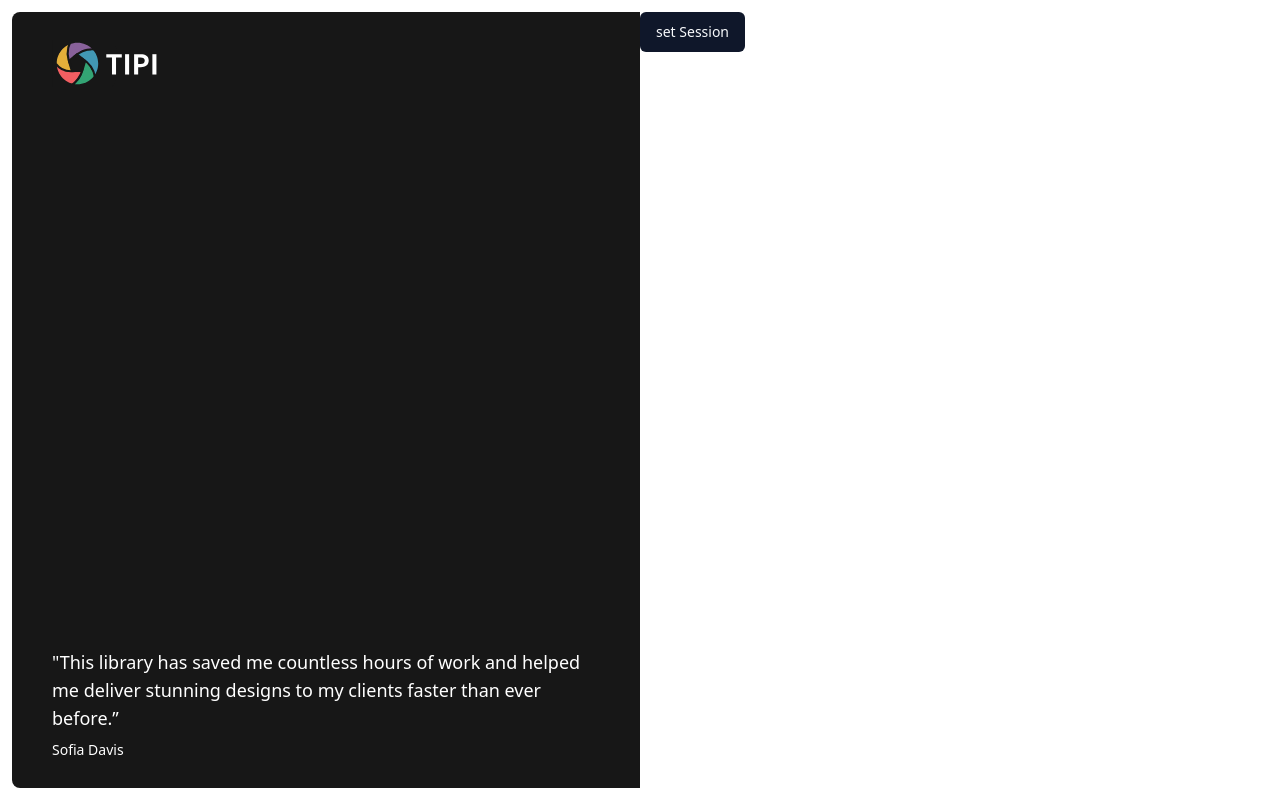
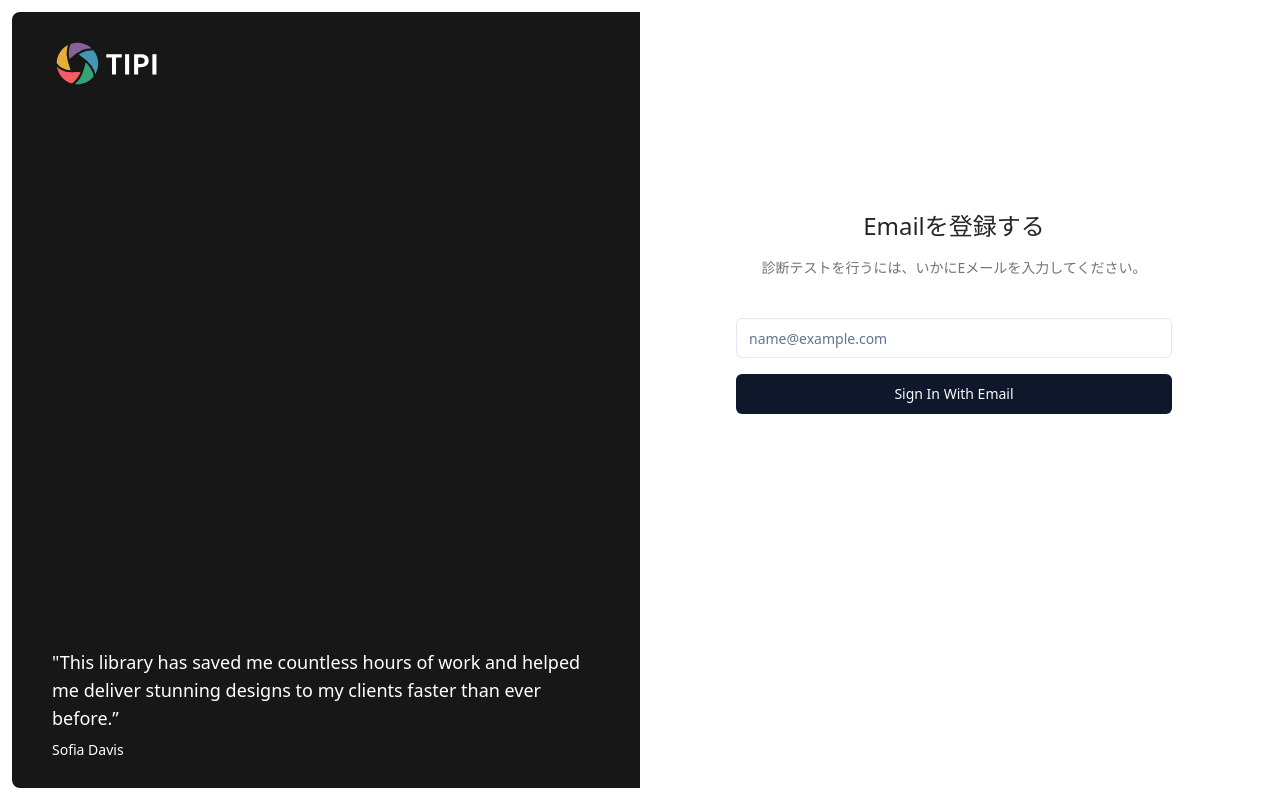
Before and after one commit to IkUmO1118/tipi-personality, a React (Vite) app: page /register in a window 1280 px wide. Built offline with nearby package versions, Linux system fonts and the light colour scheme.

Commit message:
Added Register form and logic

```diff
--- /dev/null
+++ b/src/components/ui/input.tsx
@@ -0,0 +1,25 @@
+import * as React from "react"
+
+import { cn } from "@/lib/utils"
+
+export interface InputProps
+  extends React.InputHTMLAttributes<HTMLInputElement> {}
+
+const Input = React.forwardRef<HTMLInputElement, InputProps>(
+  ({ className, type, ...props }, ref) => {
+    return (
+      <input
+        type={type}
+        className={cn(
+          "flex h-10 w-full rounded-md border border-input bg-background px-3 py-2 text-sm ring-offset-background file:border-0 file:bg-transparent file:text-sm file:font-medium placeholder:text-muted-foreground focus-visible:outline-none focus-visible:ring-2 focus-visible:ring-ring focus-visible:ring-offset-2 disabled:cursor-not-allowed disabled:opacity-50",
+          className
+        )}
+        ref={ref}
+        {...props}
+      />
+    )
+  }
+)
+Input.displayName = "Input"
+
+export { Input }
--- a/src/features/diagnosis/DiagnosisForm.tsx
+++ b/src/features/diagnosis/DiagnosisForm.tsx
@@ -1,8 +1,10 @@
 import { Button } from "@/components/ui/button";
+import { useScoresContext } from "@/contexts/scores-context";
 import useDiagnosisForm from "@/hooks/useDiagnosisForm";
+import { useSetSession } from "@/hooks/useSessions";
 import Radio from "@/ui/Radio";
 import { RadioButtonSizes } from "@/utils/helper";
-import { FormEvent } from "react";
+import { FormEvent, useEffect } from "react";
 
 type DiagnosisFormProps = {
   onNext: () => void;
@@ -13,13 +15,24 @@
 function DiagnosisForm({ onNext, onPrev, questionNumber }: DiagnosisFormProps) {
   const { selectedValue, setSelectedValue, handleSubmit } =
     useDiagnosisForm(questionNumber);
+  const sizes = RadioButtonSizes;
+  const { scores } = useScoresContext();
 
-  const sizes = RadioButtonSizes;
+  // scoresの長さが10になる...全ての問題を回答した
+  // 今はsessionStorageに入れているが、supabaseにデータを入れる流れが必要
+  useEffect(() => {
+    if (scores.length === 10) {
+      useSetSession({
+        key: "personalityDiagnosisResult",
+        value: `${JSON.stringify(scores)}`,
+      });
+    }
+  }, [scores]);
 
-  function handleNext(e: FormEvent) {
+  function handleNext(e: FormEvent, isLast: boolean = false) {
     handleSubmit(e);
     setSelectedValue(null);
-    onNext();
+    if (!isLast) onNext();
   }
 
   function handlePrev(e: FormEvent) {
@@ -58,7 +71,7 @@
         {questionNumber < 9 && (
           <Button
             size="lg"
-            onClick={handleNext}
+            onClick={(e) => handleNext(e)}
             disabled={selectedValue === null}
           >
             次へ
@@ -67,7 +80,8 @@
         {questionNumber === 9 && (
           <Button
             size="lg"
-            onClick={handleNext}
+            // 以下のonClickには、スコアすべてを
+            onClick={(e) => handleNext(e, true)}
             disabled={selectedValue === null}
           >
             終了
--- a/src/features/register/RegisterForm.tsx
+++ b/src/features/register/RegisterForm.tsx
@@ -1,22 +1,50 @@
 import { Button } from "@/components/ui/button";
-import { useSetSession } from "@/hooks/useSessions";
+import { Input } from "@/components/ui/input";
+import { useScoresContext } from "@/contexts/scores-context";
+import { FormEvent, useRef, useState } from "react";
+import { useNavigate } from "react-router-dom";
 
 function RegisterForm() {
-  function handleClick() {
-    useSetSession({
-      key: "personalityDiagnosisResult",
-      value: `
-      {
-        score: [3.9, 5.51, 4.69, 4.61, 4.34],
-        email: "ikumo@example.com"
-      }
-    `,
-    });
+  const [email, setEmail] = useState<string>("");
+  const inputRef = useRef<HTMLInputElement>(null);
+  const navigate = useNavigate();
+  const { setEmail: setEmailApi } = useScoresContext();
+
+  function handleSubmit(e: FormEvent<HTMLFormElement>) {
+    e.preventDefault();
+    if (!email.match(/^[a-z\d][\w.-]*@[\w.-]+\.[a-z\d]+$/i)) {
+      alert("check input email address");
+    } else {
+      setEmailApi(email);
+      setEmail("");
+      inputRef.current?.blur();
+      navigate("/diagnosis");
+    }
   }
+
   return (
-    <div>
-      <Button onClick={handleClick}>set Session</Button>
-    </div>
+    <form
+      onSubmit={handleSubmit}
+      className="grid h-full grid-rows-[1fr_3.2rem_1fr] gap-4 px-24"
+    >
+      <div className="flex flex-col items-center gap-4 self-end">
+        <h4 className="text-2xl font-medium text-neutral-800">
+          Emailを登録する
+        </h4>
+        <p className="mb-6 text-sm text-neutral-500">
+          診断テストを行うには、いかにEメールを入力してください。
+        </p>
+        <Input
+          ref={inputRef}
+          type="email"
+          placeholder="name@example.com"
+          value={email}
+          onChange={(e) => setEmail(e.target.value)}
+        />
+      </div>
+      <Button>Sign In With Email</Button>
+      <div></div>
+    </form>
   );
 }
 
--- a/src/pages/Diagnosis.tsx
+++ b/src/pages/Diagnosis.tsx
@@ -1,10 +1,18 @@
+import { useScoresContext } from "@/contexts/scores-context";
 import { questionsData } from "@/data/data-questions";
 import DiagnosisForm from "@/features/diagnosis/DiagnosisForm";
 import Logo from "@/ui/Logo";
-import { useState } from "react";
+import { useEffect, useState } from "react";
+import { useNavigate } from "react-router-dom";
 
 function Diagnosis() {
   const [index, setIndex] = useState<number>(0);
+  const navigate = useNavigate();
+  const { email } = useScoresContext();
+
+  useEffect(() => {
+    if (email === "") navigate("/register");
+  }, []);
 
   return (
     <>
```
